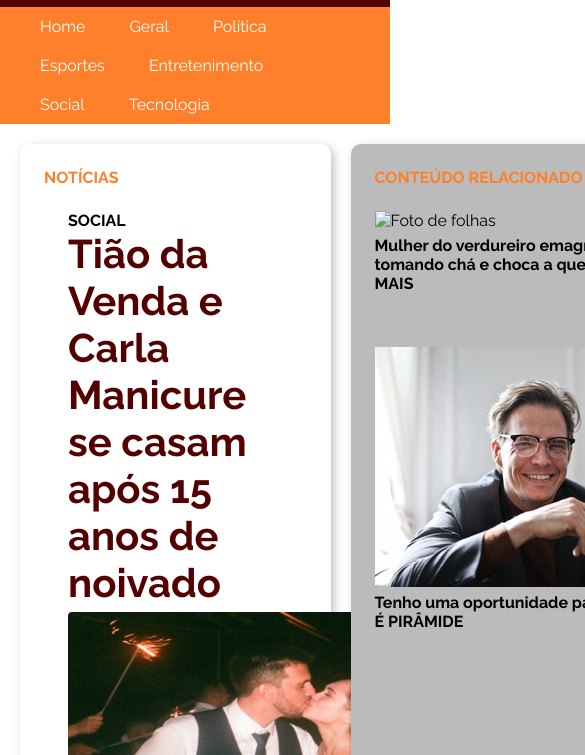
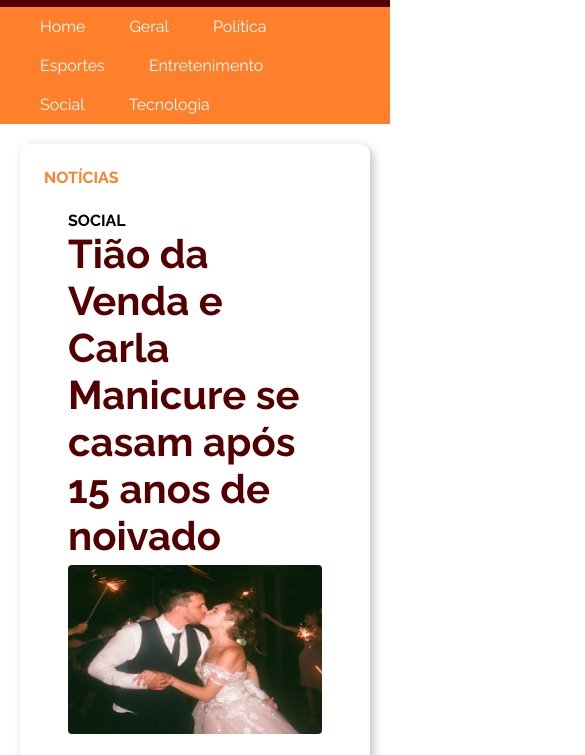
Before and after one commit to bwbarbosa/dw1-2021-1, a plain HTML site: page portal/index.html in a window 390 px wide. Shown: the part 65-820 px from the top of the page, 585 px wide, since content can reach past the window. Drawn offline with Linux system fonts and the light colour scheme.

Commit message:
(22/05) Adaptação da página para responsividade (página responsiva)

```diff
--- a/portal/style.css
+++ b/portal/style.css
@@ -30,6 +30,7 @@
     /* Família de fontes da web (webfontes) */
     font-family: Raleway, calibri, arial, sans;
     font-size: 16px;
+    box-sizing: border-box; /* Faz com que bordass e margens sejam consideradas no tamanho total do elemento */
 }
 
 html{  /* Tamanho de fonte padrão do documento */
@@ -114,7 +115,7 @@ nav{
     background-color: var(--cor-fundo-clara);
     padding: 20px;
     display: flex;/* Este elemento e seus filhos usarão flexbox */
-    flex-direction: row; /* Os filhos ficarão em linha */
+    flex-direction: row; /* Os filhos ficarão em linha (horizontal) */
 }
 
 main, aside {
@@ -128,6 +129,7 @@ main, aside {
 
 main {
     width: 75%;
+    max-width: 100%;
 }
 
 aside {
@@ -184,17 +186,20 @@ article > h2{
     width: 450px;
     margin-right: 24px;
     border-radius: 4px;
+    max-width: 100%; /* Largura máxima limitada a largura máxima do Pai */
 }
 
 .foto-texto {
     display: flex;
-    flex-direction: row; /* Os filhos ficarão em linha*/
+    flex-direction: row; /* Os filhos ficarão em linha (horizontal) */
 }
 
 aside > article > img {
     display: block;
     /* Margin auto a esquerda e à direita centraliza o elemento quando este é display: block */
     margin: 0 auto;
+    border-radius: 4px; /* Borda arredondada */
+    max-width: 100%; /* Largura máxima é 100% da largura do Pai */
 }
 
 aside > article > h1 > a {
@@ -233,3 +238,64 @@ footer img {
     width: 200px;
     height: 100%;
 }
+
+/* Regras para largura específicas de tela */
+@media screen and (max-width: 1240px) { /* Breakpoint (ponto de quebra) */
+    main {
+        width: 60%;
+    }
+    aside {
+        width: 40%;
+    }
+    .foto-texto {
+        flex-direction: column; /* Os filhos ficarão em coluna (vertical) */
+    }
+    .destaque img{
+        margin-right: 0;
+        margin-bottom: 24px;
+    }
+}
+
+@media screen and (max-width: 800px) {
+    #content { /* Comando com #(cerquilha) será para tudo que está dentro da div content */
+        flex-direction: column; /* Os filhos ficarão na vertical */
+
+    main {
+        width: 100%;
+    }
+
+    aside {
+        margin-left: 0;
+        width: 100%;
+    }
+
+    aside > article > h1 {
+        text-align: center;
+    }
+
+    .destaque img { /* Centralizar a imagem */
+        margin-right: auto;
+        margin-left: auto;
+    }
+
+    footer {
+        flex-direction: column;
+    }
+
+    footer > * {
+        margin-bottom: 12px;
+    }
+
+    footer ul li:first-child {/* Só o primeiro (first-child) */
+        padding-left: 0;
+    }
+
+    footer address {
+        text-align: right;
+    }
+
+}
+
+@media screen and (max-width: 640px) {
+    /* A fazer: Colocar o logo principal e os icones de redes sociais em coluna */
+}
```
